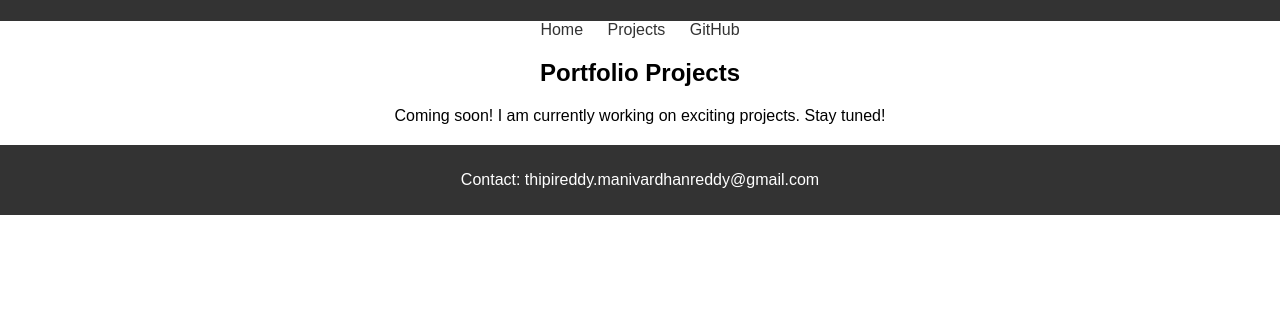
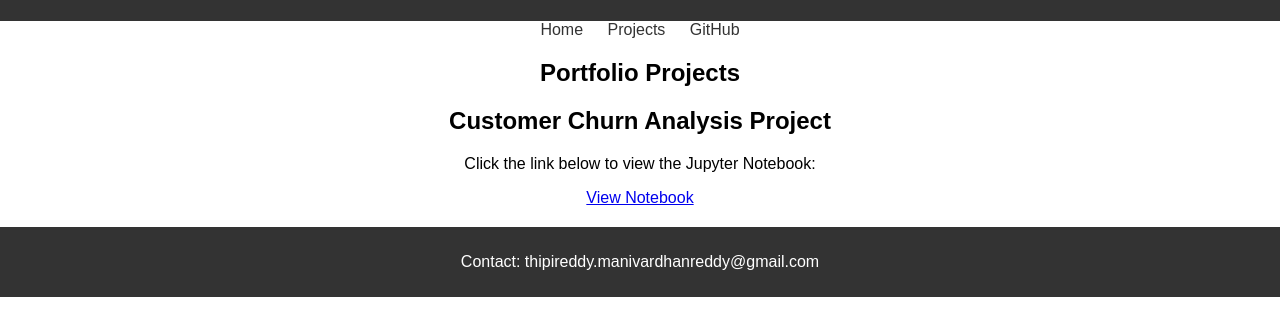
Before and after one commit to Mani-vardhan-reddy/portfolio, a plain HTML site: page projects.html in a window 1280 px wide. Shown: the part 99-434 px from the top of the page. Drawn offline with Linux system fonts and the light colour scheme.

Commit message:
Update projects.html

```diff
--- a/projects.html
+++ b/projects.html
@@ -19,7 +19,12 @@
 
     <section>
         <h2>Portfolio Projects</h2>
-        <p>Coming soon! I am currently working on exciting projects. Stay tuned!</p>
+        <h2>Customer Churn Analysis Project</h2>
+        <p>Click the link below to view the Jupyter Notebook:</p>
+        <a href="https://github.com/YOUR_USERNAME/YOUR_REPOSITORY/blob/main/project/my_notebook.ipynb" target="_blank">
+            View Notebook
+</a>
+
     </section>
 
     <footer>
```
